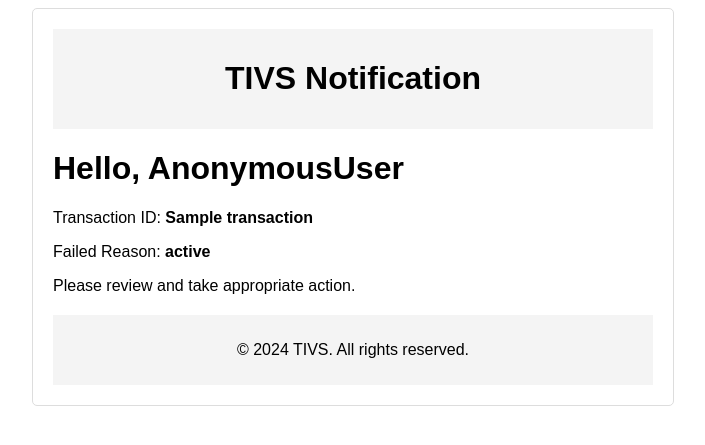
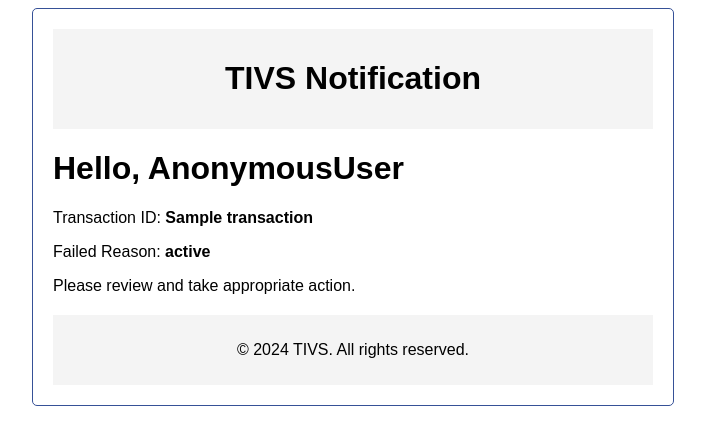
Before and after one commit to Transaction-Verification-System/web--backend, a Django app: template my_site/tivs_app/templates/tivs_app/email.html in a window 1280 px wide. Shown: the top 445 px of the page, without its empty margins (287-992 px from the left). Run offline with Django 4.2, Linux system fonts and the light colour scheme; the template is opened without the code that fills it: most values are stand-ins (such as "Sample title", 1, 10 or a date in 2020); parts of the project's set-up code (start-up, migrations or seed data) failed here and were passed over.

Commit message:
mail template chnages

```diff
--- a/my_site/tivs_app/templates/tivs_app/email.html
+++ b/my_site/tivs_app/templates/tivs_app/email.html
@@ -8,7 +8,7 @@
             width: 600px;
             margin: 0 auto;
             padding: 20px;
-            border: 1px solid #ddd;
+            border: 1px solid #365197;
             border-radius: 5px;
         }
         .email-header, .email-footer {
```
